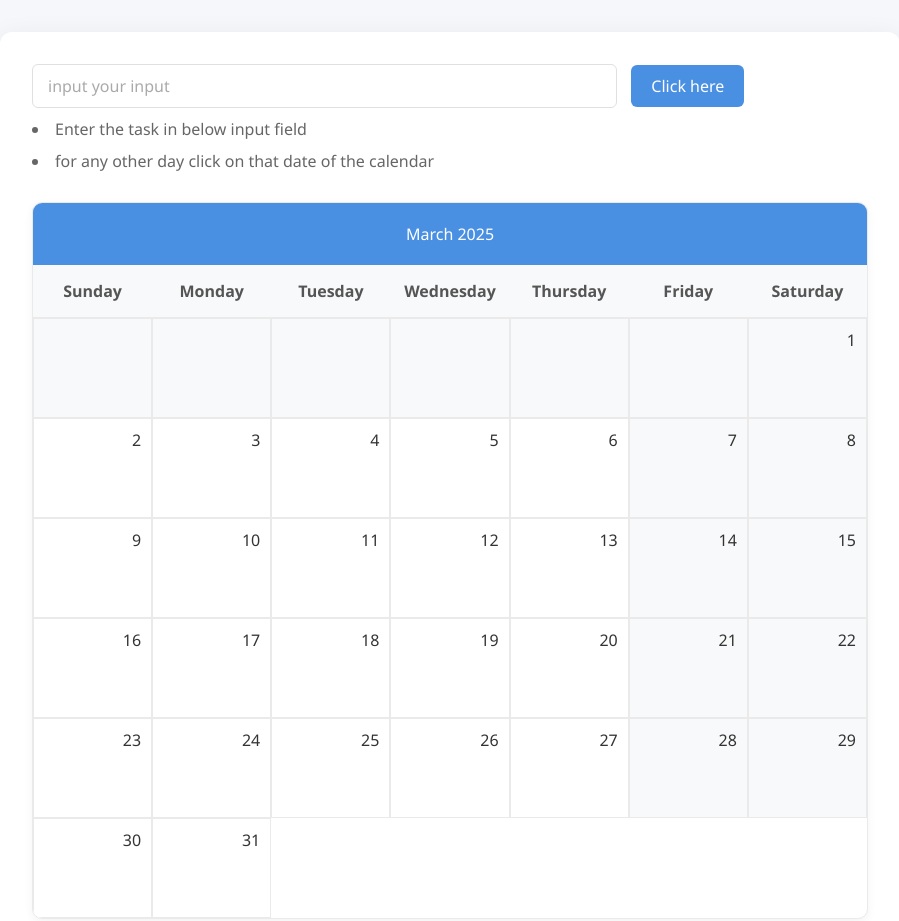
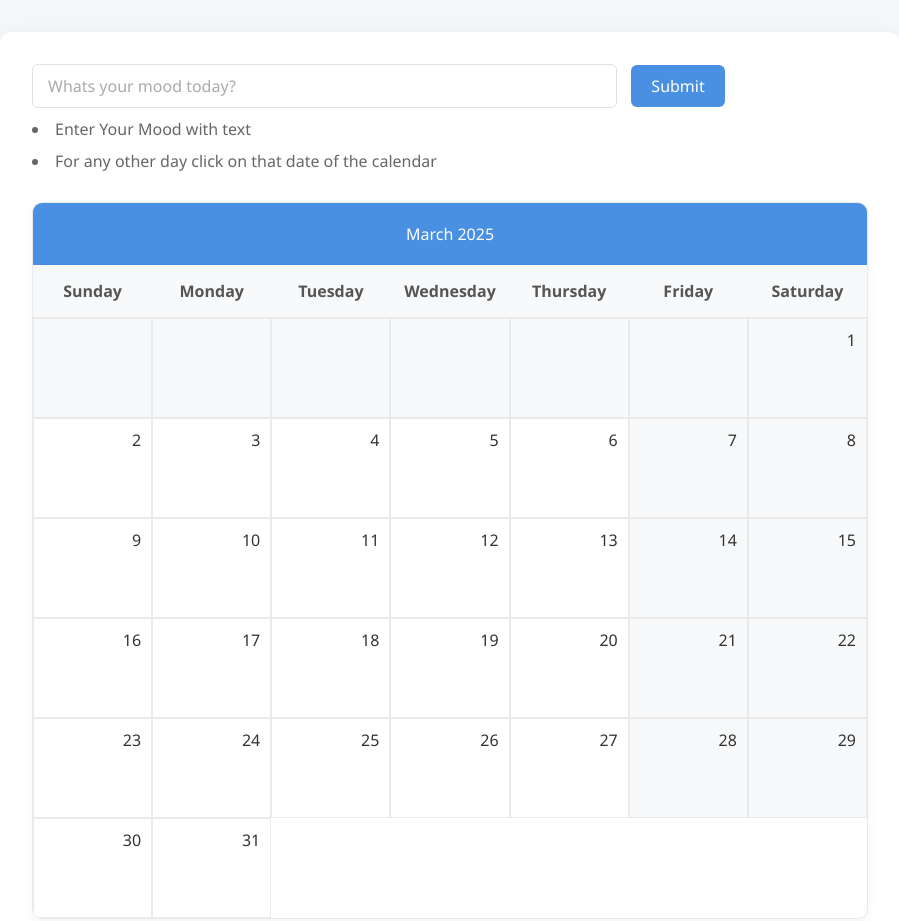
Before and after one commit to qs-ashish05/track-me, a plain HTML site: page index.html in a window 1280 px wide. Shown: the top 921 px of the page, without its empty margins (190-1089 px from the left). Drawn offline with Linux system fonts and the light colour scheme.

Commit message:
minor changes

```diff
--- a/index.html
+++ b/index.html
@@ -5,7 +5,7 @@
     <meta charset="UTF-8">
     <meta name="viewport" content="width=device-width, initial-scale=1.0">
     <link rel="stylesheet" href="style.css">
-    <title>Document</title>
+    <title>Track Me</title>
 </head>
 
 <body>
@@ -13,13 +13,13 @@
 
         <div>
             <div>
-                <input id="input" type="text" value="" placeholder="input your input">
-                <button id="submit" type="button">Click here</button>
+                <input id="input" type="text" value="" placeholder="Whats your mood today?">
+                <button id="submit" type="button">Submit</button>
             </div>
 
             <div>
-                <li>Enter the task in below input field</li>
-                <li>for any other day click on that date of the calendar</li>
+                <li>Enter Your Mood with text</li>
+                <li>For any other day click on that date of the calendar</li>
             </div>
         </div>
 
```
